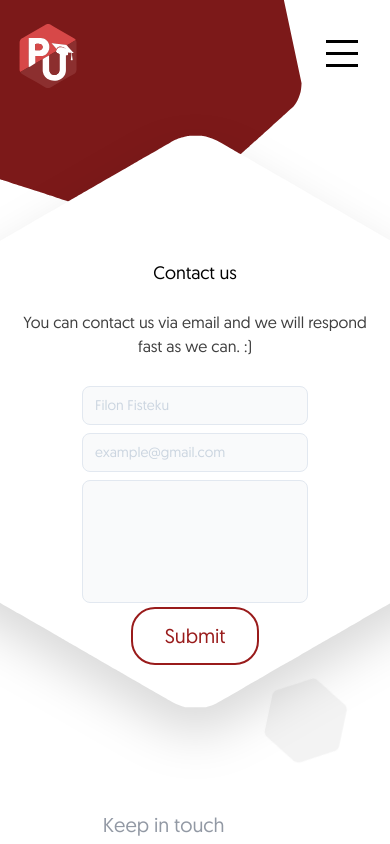
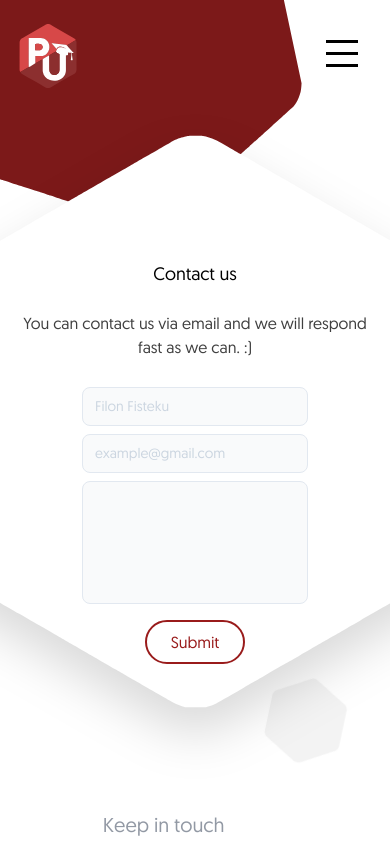
Before and after one commit to davud600/programmers-uni-site-client, a Next.js app: page /contact in a window 390 px wide. Built offline with nearby package versions, Linux system fonts and the light colour scheme.

Commit message:
fix: button size responsive

```diff
--- a/src/pages/contact/index.tsx
+++ b/src/pages/contact/index.tsx
@@ -140,9 +140,9 @@ const Contact = () => {
                 <div className="flex justify-center md:justify-start">
                   <button
                     type="submit"
-                    className="submit-btn rounded-3xl border-2 border-red-800 px-8 py-3 text-red-800 transition-all hover:cursor-pointer hover:bg-red-800 hover:text-white"
+                    className="submit-btn mt-3 rounded-3xl border-2 border-red-800 py-2 px-6  text-red-800 transition-all hover:cursor-pointer hover:bg-red-800 hover:text-white md:px-8 md:py-3"
                   >
-                    <span>Submit</span>
+                    <span className="text-base md:text-xl">Submit</span>
                   </button>
                 </div>
               </div>
--- a/src/pages/index.tsx
+++ b/src/pages/index.tsx
@@ -68,10 +68,10 @@ const Index = () => {
             <button
               type="button"
               id="btn"
-              className="submit-btn mt-3 rounded-3xl border-2 border-red-800 px-8 py-3 text-red-800 hover:bg-red-800 hover:text-white"
+              className="submit-btn mt-3 rounded-3xl border-2 border-red-800 px-6 py-2 text-red-800 hover:bg-red-800 hover:text-white md:px-8 md:py-3"
               onClick={handleSubmit}
             >
-              <span>Submit</span>
+              <span className="text-base md:text-xl">Submit</span>
             </button>
           </div>
         </div>
```
